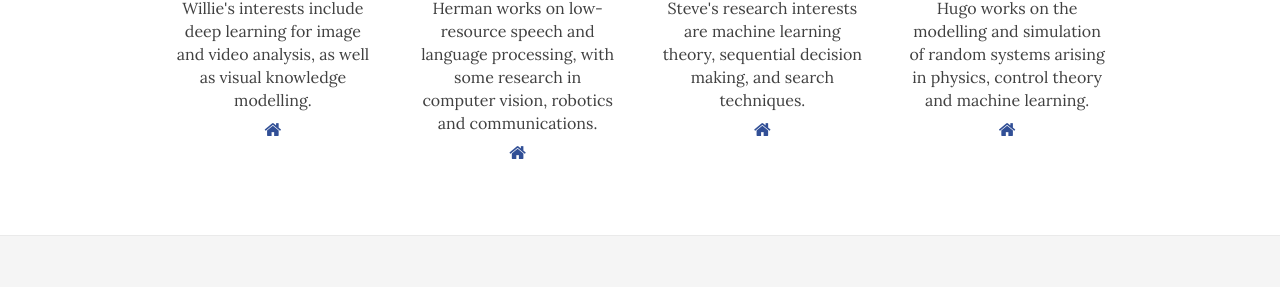
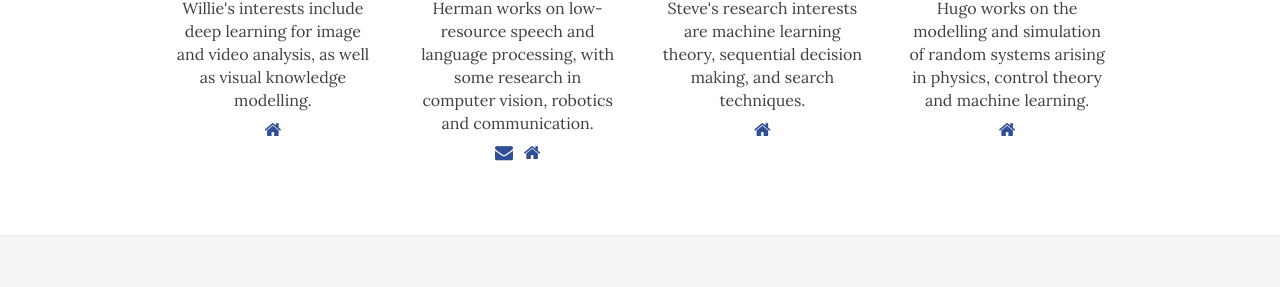
Before and after one commit to mml-stellenbosch/mml-stellenbosch.github.io, a Jekyll site: the page built from people.md, in a window 1280 px wide and 1174 px high. Shown: the part 705-992 px from the top of the window. Built offline with Jekyll 4.4.1, drawn with Linux system fonts in a browser that asks for light colours; nearby versions of some CDN libraries.

Commit message:
Update people.md

```diff
--- a/people.md
+++ b/people.md
@@ -11,9 +11,10 @@
   - name: Herman Kamper
     img: /photos/herman.jpg
     <!-- img: /photos/man-400x400.jpg -->
-    desc: Herman works on low-resource speech and language processing, with some research in computer vision, robotics and communications.
+    desc: Herman works on low-resource speech and language processing, with some research in computer vision, robotics and communication.
     website: https://www.kamperh.com/
     url: https://www.kamperh.com/
+    email: kamperh@sun.ac.za
   - name: Steve Kroon
     img: /photos/steve.png
     desc: Steve's research interests are machine learning theory, sequential decision making, and search techniques.
```
